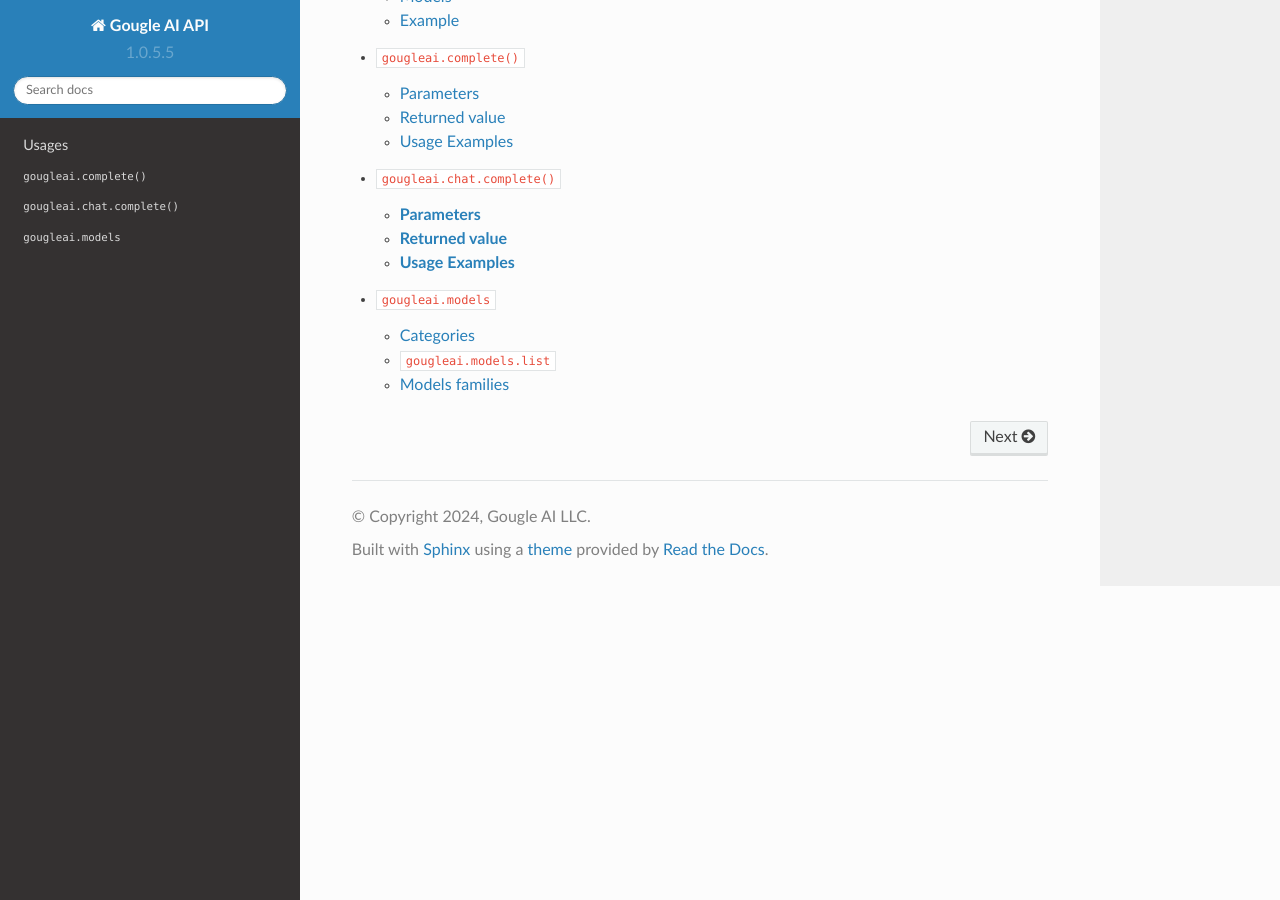
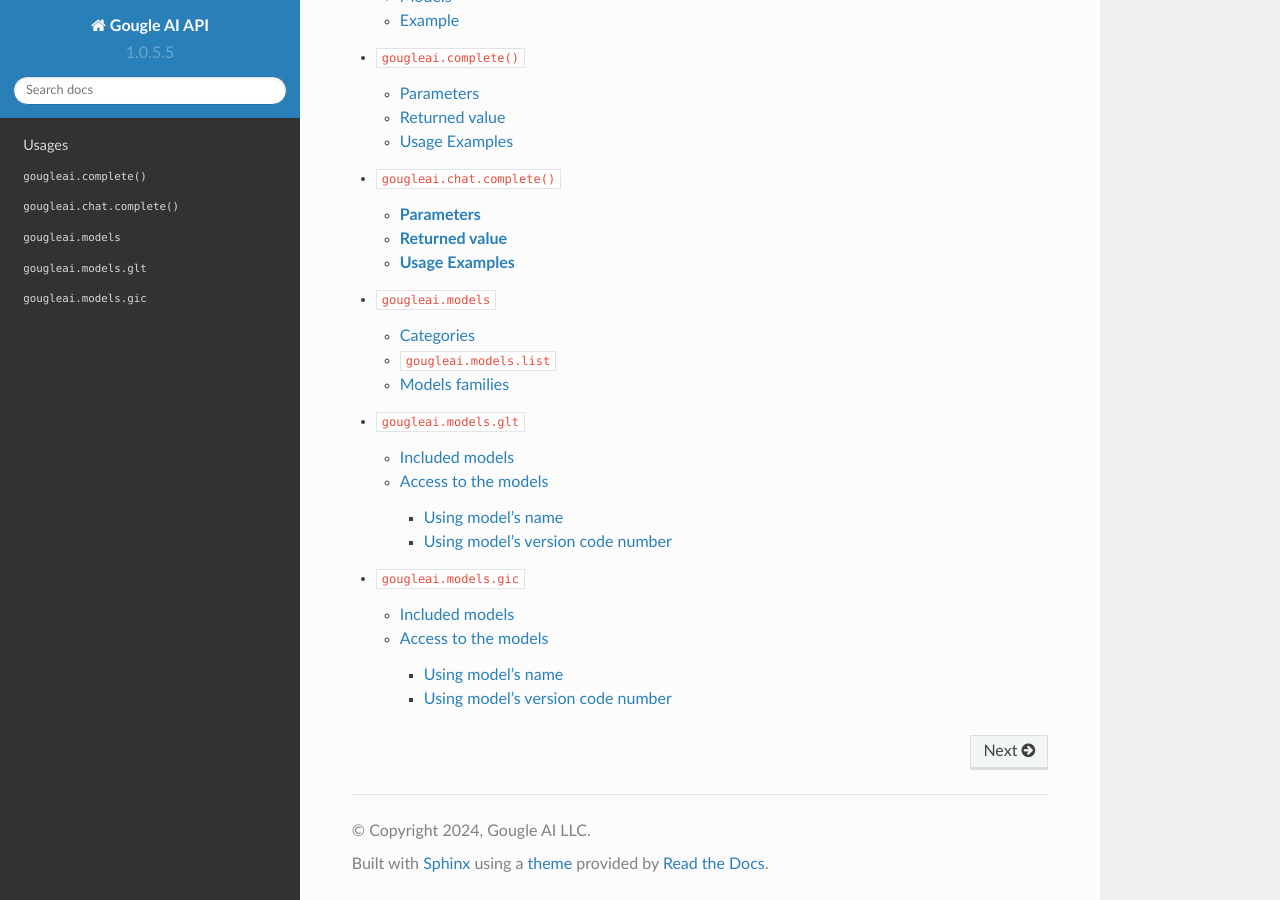
Before and after one commit to gougle-official/gougleai-docs, a Sphinx documentation site: the page built from docs/source/index.rst, in a window 1280 px wide and 900 px high, scrolled down 512 px. Built offline with Sphinx 7.4.7 and the Read the Docs theme 2.0.0, drawn with Linux system fonts in a browser that asks for light colours.

Commit message:
Add docs for `gougleai.models.glt` and `gougleai.models.gic`.

```diff
--- a/docs/source/index.rst
+++ b/docs/source/index.rst
@@ -20,5 +20,5 @@ Contents
    complete
    chat/complete
    models
-..    models/glt
-..    models/gic
+   models/glt
+   models/gic
```
